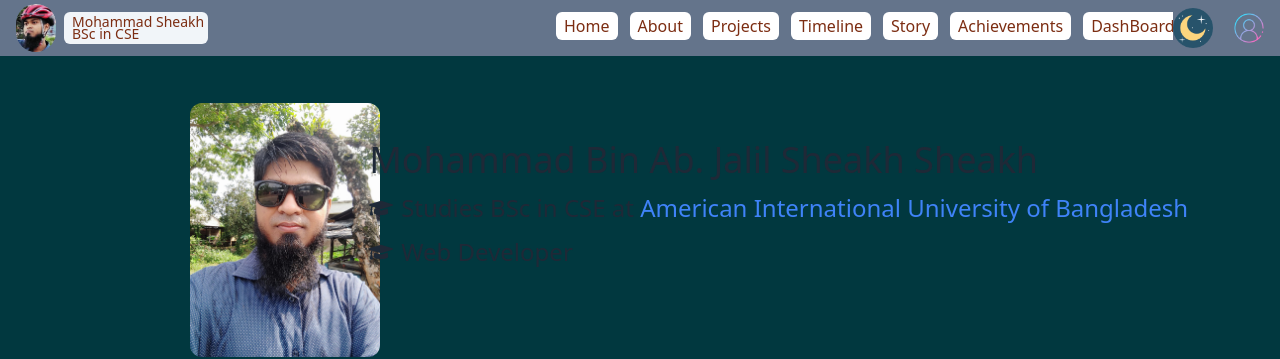
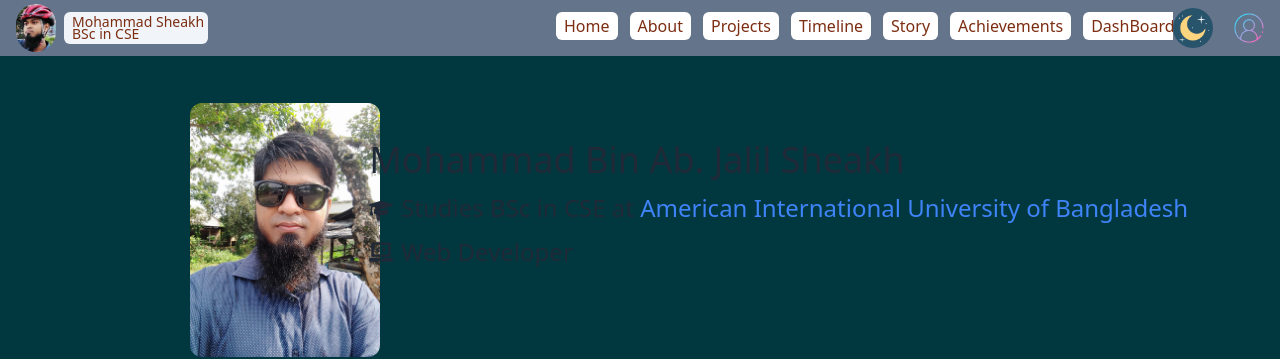
Before and after one commit to MohammadSheakh/mohammad-portfolio, a React (Create React App) app: page /about in a window 1280 px wide. Shown: the top 359 px of the page. Built offline with nearby package versions, Linux system fonts and the light colour scheme; no server answers.

Commit message:
imageSection

```diff
--- a/src/components/about/Banner.js
+++ b/src/components/about/Banner.js
@@ -1,5 +1,5 @@
 import React from "react";
-import { FaGraduationCap, FaUniversity } from "react-icons/fa";
+import { FaGraduationCap, FaLaptopCode, FaUniversity } from "react-icons/fa";
 import sheakh from "../../assets/images/about/sheakh.png";
 import sheakh1 from "../../assets/images/about/sheakh1.jpg";
 
@@ -20,7 +20,7 @@ export default function Banner() {
                         {/* Text Section  */}
                         <div class="ml-[2%] mt-[30px] sm:mt-[40px] md:mt-[40px] lg:mt-[140px] xl:ml-[14%] md:ml-[20%]  xs-[1px]">
                             <h1 class="text-4xl ">
-                                Mohammad Bin Ab. Jalil Sheakh Sheakh
+                                Mohammad Bin Ab. Jalil Sheakh
                             </h1>
                             <div class="flex gap-x-2 mt-3">
                                 <i>
@@ -41,7 +41,7 @@ export default function Banner() {
                             </div>
                             <div class="flex gap-x-2 mt-3 mb-[10%]">
                                 <i>
-                                    <FaGraduationCap class="text-2xl mt-1" />
+                                    <FaLaptopCode class="text-2xl mt-1" />
                                 </i>{" "}
                                 <h1 class="text-2xl"> Web Developer </h1>
                             </div>
```
